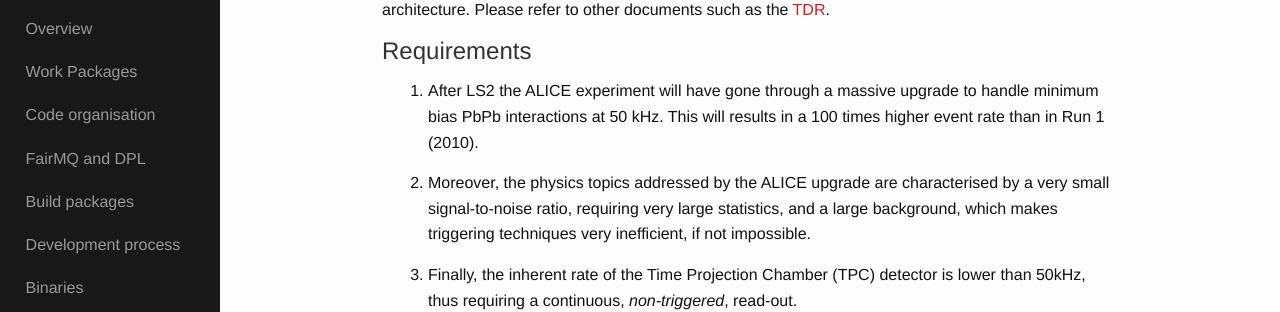
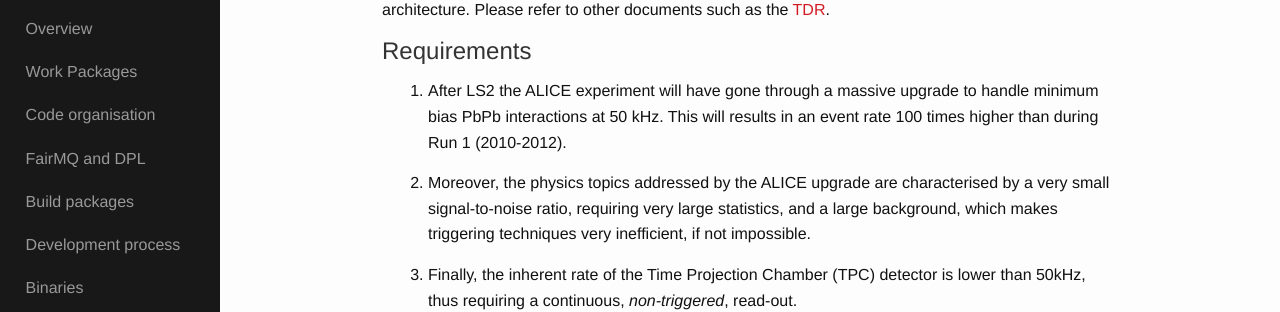
Before and after one commit to AliceO2Group/AliceO2Group.github.io, a Jekyll site: the page built from quickstart/overview.markdown, in a window 1280 px wide and 900 px high. Shown: the part 186-498 px from the top of the window. Built offline with Jekyll 4.4.1, drawn with Linux system fonts in a browser that asks for light colours.

Commit message:
Update quickstart/overview.markdown
Co-Authored-By: awegrzyn <awegrzyn@users.noreply.github.com>

```diff
--- a/quickstart/overview.markdown
+++ b/quickstart/overview.markdown
@@ -7,7 +7,7 @@ This is an overview of the O<sup>2</sup> system. It is pretty rough, but it shou
 
 ## Requirements
 
-1. After LS2 the ALICE experiment will have gone through a massive upgrade to handle minimum bias PbPb interactions at 50 kHz. This will results in a 100 times higher event rate than in Run 1 (2010).
+1. After LS2 the ALICE experiment will have gone through a massive upgrade to handle minimum bias PbPb interactions at 50 kHz. This will results in an event rate 100 times higher than during Run 1 (2010-2012).
 
 2. Moreover, the physics topics addressed by the ALICE upgrade are characterised by a very small signal-to-noise ratio, requiring very large statistics, and a large background, which makes triggering techniques very inefficient, if not impossible.
 
```
